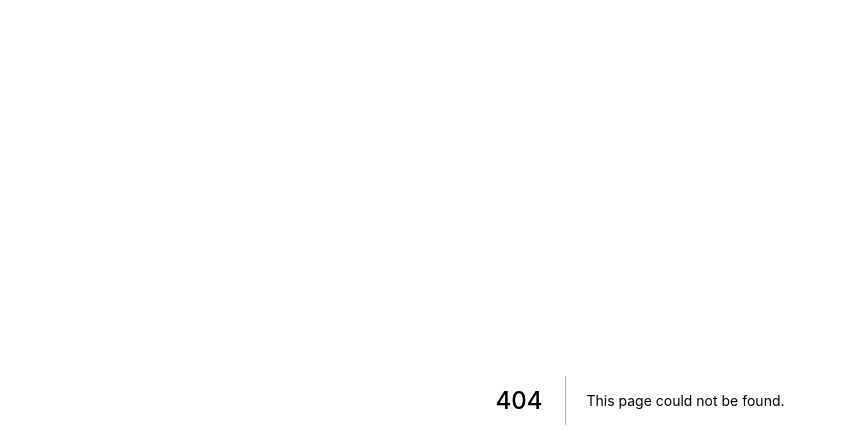
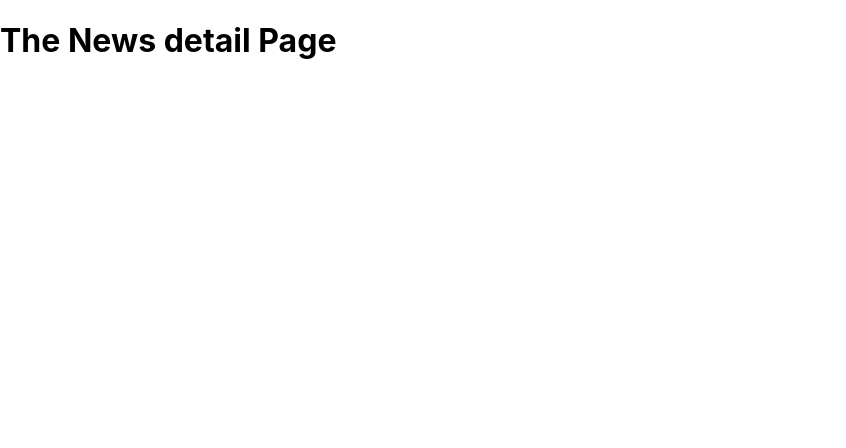
Before and after one commit to NLucky320/NextJS-Page-Router-Introduction, a Next.js app: page /news/news-detail in a window 1280 px wide. Before the commit this address had no page. Shown: the top 448 px of the page, without its empty margins (0-846 px from the left). Built offline with nearby package versions, Linux system fonts and the light colour scheme.

Commit message:
Adding Nested Paths & Pages (Nested Routes)

```diff
--- /dev/null
+++ b/pages/news/news-detail.js
@@ -0,0 +1,8 @@
+//our-domain.com/news/something-important
+
+function NewsDetailPage() {
+    return <h1>The News detail Page</h1>
+
+}
+
+export default NewsDetailPage;
```
Also changed, not shown: pages/news/index.js (renamed from pages/news.js).
